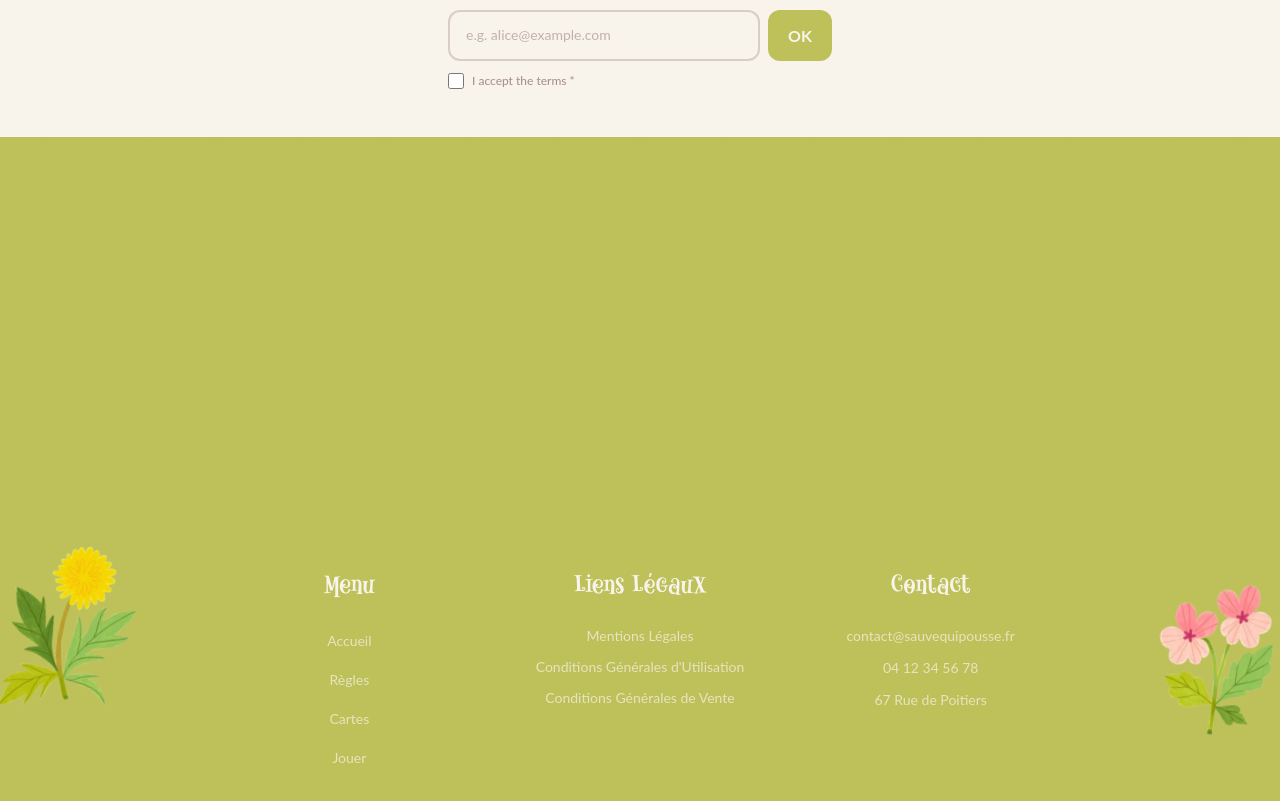
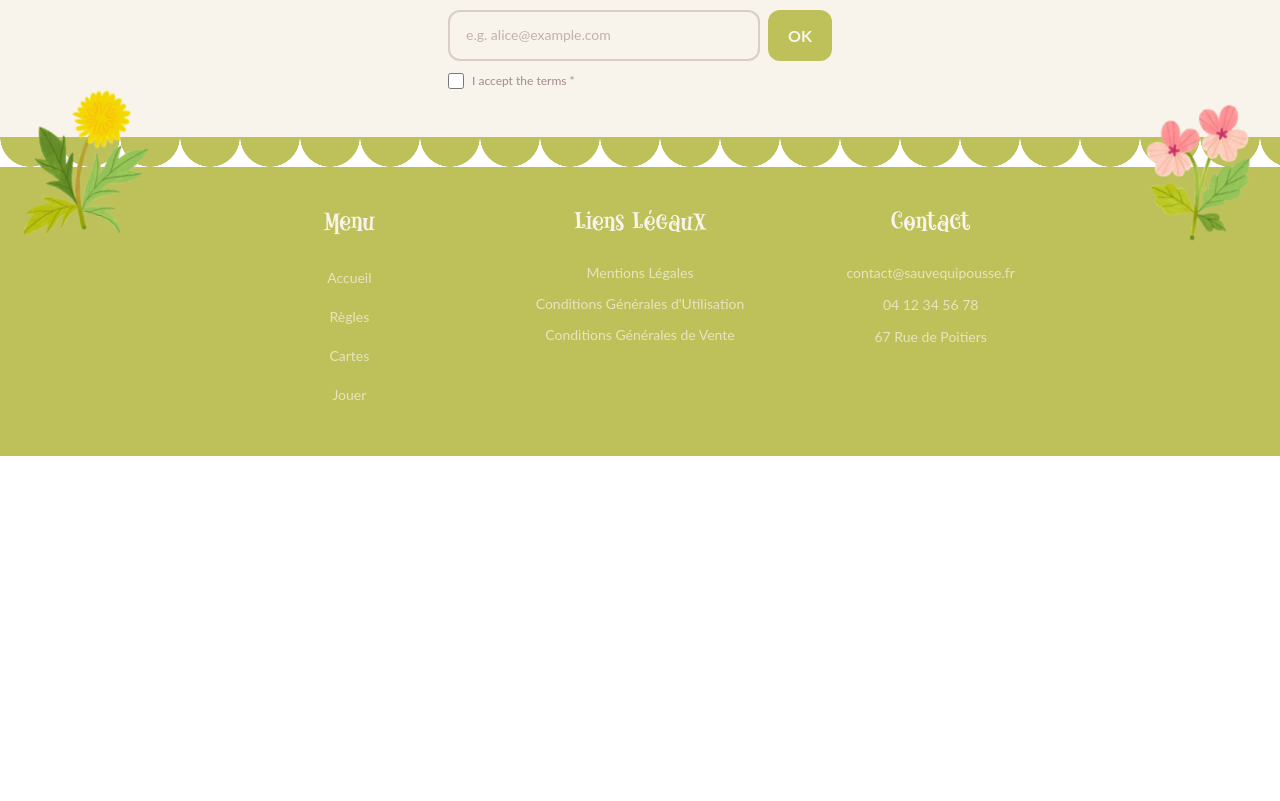
Before and after one commit to DerouillonAlice/sauve_qui_pousse, a Vue app: page / in a window 1280 px wide. Shown: the part 3980-4781 px from the top of the page. After the commit the page ends 4436 px from the top, so only its background shows below. Built offline with nearby package versions, Linux system fonts and the light colour scheme.

Commit message:
feat(footer): wave in App.vue, flowers float above

```diff
--- a/src/App.vue
+++ b/src/App.vue
@@ -2,6 +2,7 @@
 import AppHeader from '@/components/AppHeader.vue'
 import AppBottomNav from '@/components/AppBottomNav.vue'
 import AppFooter from '@/components/AppFooter.vue'
+import WaveEdge from '@/components/WaveEdge.vue'
 </script>
 
 <template>
@@ -9,6 +10,7 @@ import AppFooter from '@/components/AppFooter.vue'
   <main class="w-full pb-16 lg:pb-0">
     <RouterView />
   </main>
+  <WaveEdge color="var(--color-primary)" :size="60" />
   <AppFooter />
   <AppBottomNav />
 </template>
--- a/src/components/AppFooter.vue
+++ b/src/components/AppFooter.vue
@@ -1,6 +1,5 @@
 <script setup lang="ts">
 import { RouterLink } from 'vue-router'
-import footerImg from '@/assets/img/footer.svg'
 import yellowFlowerImg from '@/assets/img/yellow_flower.svg'
 import pinkFlowerImg from '@/assets/img/pink_flower.svg'
 
@@ -19,21 +18,17 @@ const legalLinks = [
 </script>
 
 <template>
-  <footer class="relative bg-primary overflow-hidden">
+  <footer class="relative bg-primary pt-10 pb-12">
 
-    <!-- Vague scalloped en haut (footer.svg = scallops primary pointant vers le haut) -->
-    <img :src="footerImg" aria-hidden="true" class="w-full block" />
-
-    <!-- Fleurs décoratives -->
+    <!-- Fleurs qui flottent au-dessus de la vague -->
     <img :src="yellowFlowerImg" aria-hidden="true"
-      class="absolute left-0 bottom-16 w-36 sm:w-48 pointer-events-none select-none" />
+      class="absolute -top-28 left-2 sm:left-6 w-32 sm:w-44 pointer-events-none select-none" />
     <img :src="pinkFlowerImg" aria-hidden="true"
-      class="absolute right-0 bottom-12 w-32 sm:w-44 pointer-events-none select-none" />
+      class="absolute -top-24 right-2 sm:right-6 w-28 sm:w-40 pointer-events-none select-none" />
 
     <!-- Colonnes -->
-    <div class="relative z-10 max-w-4xl mx-auto px-8 pb-12 grid grid-cols-1 sm:grid-cols-3 gap-10 text-center">
+    <div class="relative z-10 max-w-4xl mx-auto px-8 grid grid-cols-1 sm:grid-cols-3 gap-10 text-center">
 
-      <!-- Menu -->
       <div>
         <p class="font-game text-cream text-2xl mb-6">Menu</p>
         <ul class="space-y-3">
@@ -46,7 +41,6 @@ const legalLinks = [
         </ul>
       </div>
 
-      <!-- Liens Légaux -->
       <div>
         <p class="font-game text-cream text-2xl mb-6">Liens Légaux</p>
         <ul class="space-y-3">
@@ -59,7 +53,6 @@ const legalLinks = [
         </ul>
       </div>
 
-      <!-- Contact -->
       <div>
         <p class="font-game text-cream text-2xl mb-6">Contact</p>
         <ul class="space-y-3 text-cream/70 text-sm">
```
